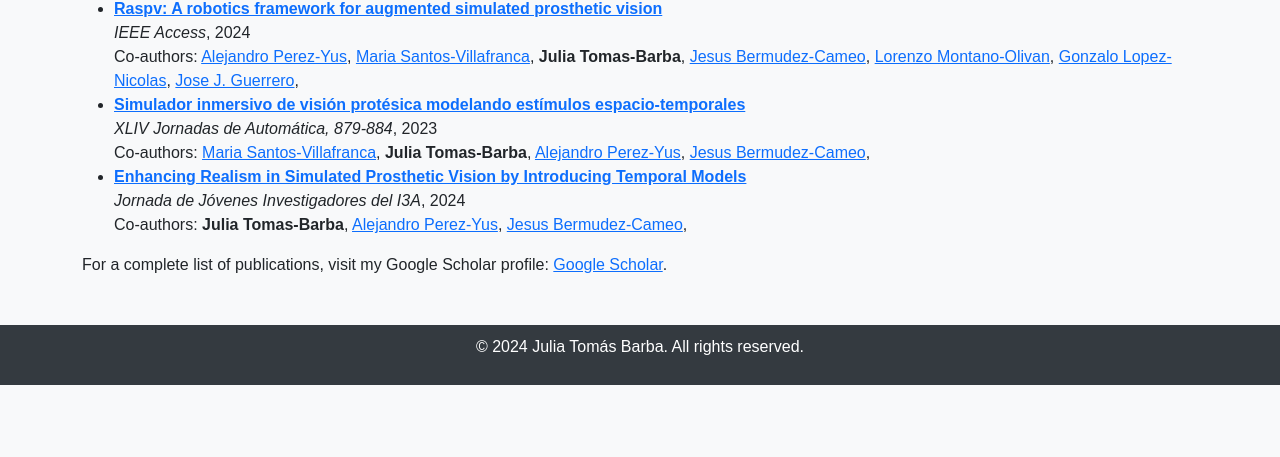
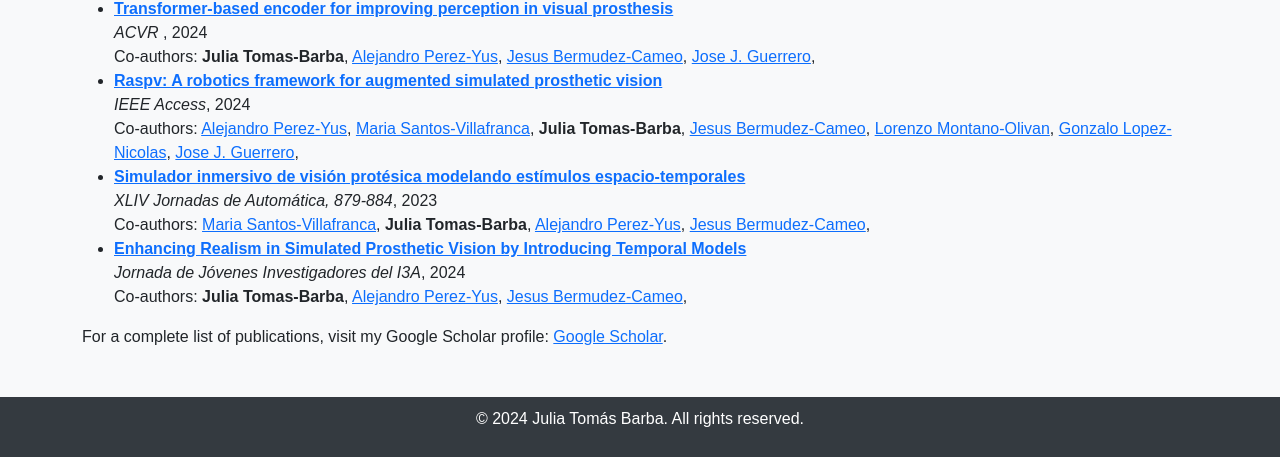
Before and after one commit to juliatomas/juliatomasbarba.github.io, a plain HTML site: page index.html in a window 1280 px wide. Shown: the part 586-1043 px from the top of the page. Before the commit the page ends 971 px from the top, so only its background shows below. Drawn offline with nearby package versions, Linux system fonts and the light colour scheme.

Commit message:
Update index.html

```diff
--- a/index.html
+++ b/index.html
@@ -55,6 +55,18 @@
             <h2>Publications</h2>
             <ul>
                 <li>
+                    <a href="https://iplab.dmi.unict.it/acvr2024/program/Transformer-based%20encoder.pdf" target="_blank">
+                      <strong>Transformer-based encoder for improving perception in visual prosthesis</strong>
+                    </a><br>
+                    <em>ACVR </em>, 2024
+                    <br>Co-authors:
+                    <strong>Julia Tomas-Barba</strong>,
+                    <a href="https://orcid.org/0000-0002-8949-2632" target="_blank"> Alejandro Perez-Yus</a>,
+                    <a href="https://orcid.org/0000-0002-8479-1748" target="_blank"> Jesus Bermudez-Cameo</a>,
+                    <a href="https://orcid.org/0000-0001-5209-2267" target="_blank"> Jose J. Guerrero</a>,
+
+                </li>
+                <li>
                     <a href="https://doi.org/10.1109/ACCESS.2024.3357400" target="_blank">
                       <strong>Raspv: A robotics framework for augmented simulated prosthetic vision</strong>
                     </a><br>
```
